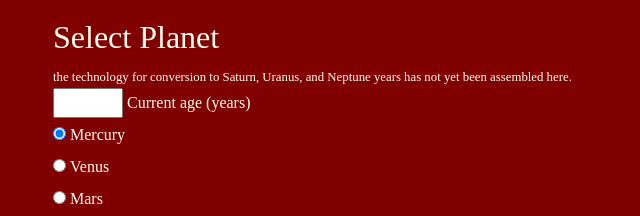
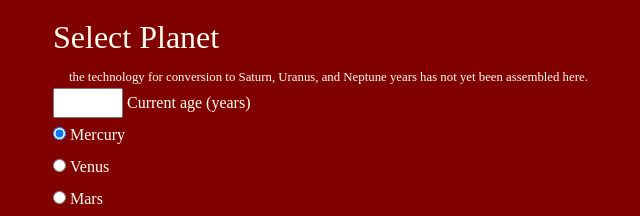
Before and after one commit to sinkstyt/galaxy-age, a website built with webpack: page src/index.html in a window 1280 px wide. Shown: the part 360-576 px from the top of the page, 102-742 px from the left. Built offline with nearby package versions, Linux system fonts and the light colour scheme.

Commit message:
fix spacing around h2 Instructions

```diff
--- a/src/css/styles.css
+++ b/src/css/styles.css
@@ -28,3 +28,12 @@ ol {
   margin-top: 1rem;
   padding-left: 10%;
 }
+
+#enter-age {
+  margin-bottom: 0.1rem;
+}
+
+small {
+  padding-left: 1rem;
+  margin-bottom: 0.4rem;
+}
```
